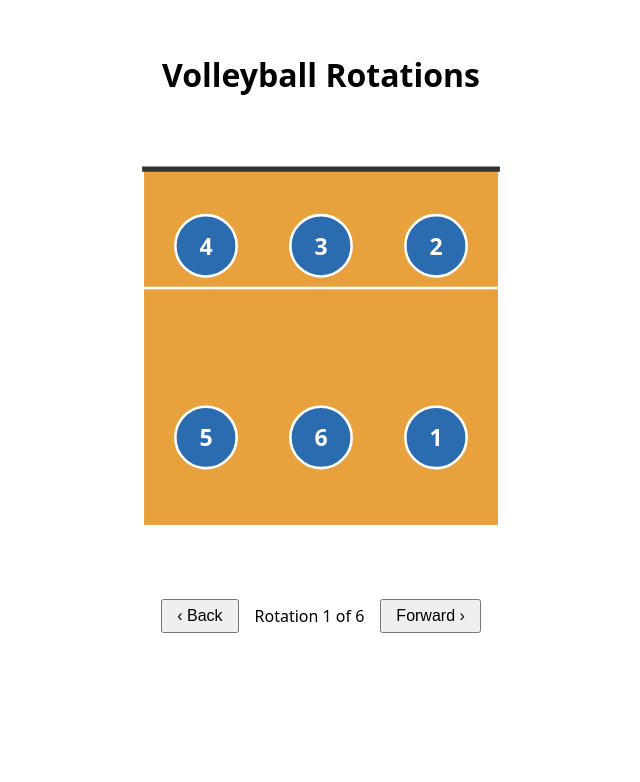
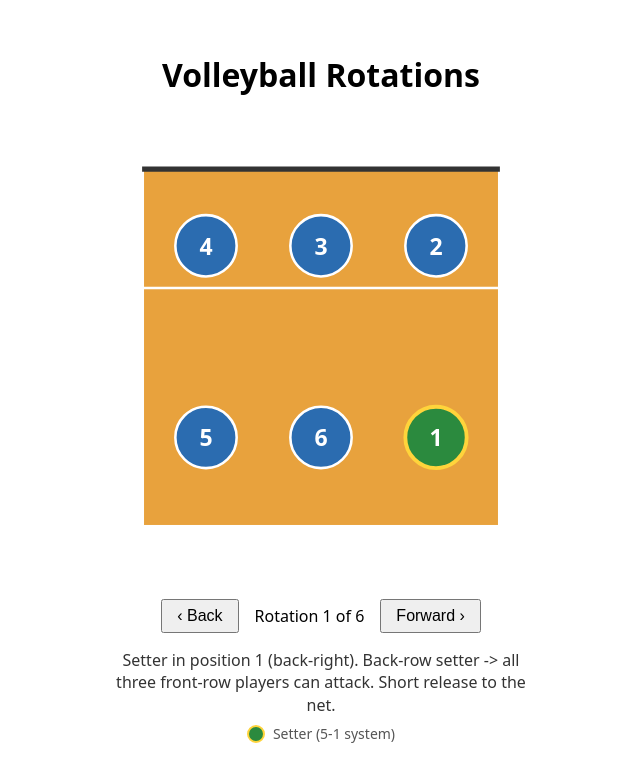
Before and after one commit to MarcoAnt1/volley-rotations, a Vue app: page / in a window 1280 px wide. Shown: the top 782 px of the page, without its empty margins (319-959 px from the left). Built offline with nearby package versions, Linux system fonts and the light colour scheme; the HTML template or start-up script is replaced by a standard one.

Commit message:
Add setter tips and enhance Court component for volleyball rotations

```diff
--- a/src/App.vue
+++ b/src/App.vue
@@ -1,8 +1,12 @@
 <script setup lang="ts">
+import { computed } from 'vue';
 import Court from './components/Court.vue';
 import { useRotation } from './composables/useRotation.js';
+import { positionOf, setterTips, SETTER } from './data/rotations.js';
 
 const { rotation, rotateForward, rotateBack } = useRotation();
+
+const setterTip = computed(() => setterTips[positionOf(SETTER, rotation.value)]);
 </script>
 
 <template>
@@ -14,6 +18,8 @@
       <span>Rotation {{ rotation + 1 }} of 6</span>
       <button @click="rotateForward">Forward ›</button>
     </div>
+    <p class="tip">{{ setterTip }}</p>
+    <p class="legend"><span class="dot"></span> Setter (5-1 system)</p>
   </main>
 </template>
 
@@ -39,4 +45,30 @@
   padding: 6px 14px;
   cursor: pointer;
 }
+
+.tip {
+  max-width: 420px;
+  margin: 16px auto 0;
+  line-height: 1.4;
+  color: #333;
+}
+
+.legend {
+  display: flex;
+  align-items: center;
+  justify-content: center;
+  gap: 8px;
+  margin-top: 8px;
+  font-size: 14px;
+  color: #555;
+}
+
+.dot {
+  display: inline-block;
+  width: 14px;
+  height: 14px;
+  border-radius: 50%;
+  background: #2b8a3e;
+  border: 2px solid #ffd43b;
+}
 </style>
--- a/src/components/Court.vue
+++ b/src/components/Court.vue
@@ -1,3 +1,15 @@
+<script setup lang="ts">
+import { positionCoords, positionOf, SETTER, type Position, type Point } from '@/data/rotations';
+
+const props = defineProps<{ rotation: number }>();
+
+const players: Position[] = [1, 2, 3, 4, 5, 6];
+
+function coordsFor(player: Position): Point {
+    return positionCoords[positionOf(player, props.rotation)];
+}
+</script>
+
 <template>
     <svg class="court" viewBox="0 0 360 360" xmlns="http://www.w3.org/2000/svg">
         <!-- Court floor -->
@@ -16,6 +28,7 @@
             v-for="player in players"
             :key="player"
             class="player"
+            :class="{ setter: player === SETTER}"
             :transform="`translate(${coordsFor(player).x}, ${coordsFor(player).y})`"
         >
             <circle r="24" />
@@ -23,18 +36,6 @@
         </g>
     </svg>
 </template>
-
-<script setup lang="ts">
-import { positionCoords, positionOf, type Position, type Point } from '@/data/rotations';
-
-const props = defineProps<{ rotation: number }>();
-
-const players: Position[] = [1, 2, 3, 4, 5, 6];
-
-function coordsFor(player: Position): Point {
-    return positionCoords[positionOf(player, props.rotation)];
-}
-</script>
 
 <style scoped>
 .court {
@@ -70,4 +71,10 @@
     fill: #ffffff;
     font: 600 18px system-ui, sans-serif;
 }
+
+.player.setter circle {
+    fill: #2b8a3e;
+    stroke: #ffd43b;
+    stroke-width: 3;
+}
 </style>
--- a/src/data/rotations.ts
+++ b/src/data/rotations.ts
@@ -31,3 +31,14 @@
     const index = (start + rotation) % rotationCycle.length;
     return rotationCycle[index];
 }
+
+export const SETTER: Position = 1;
+
+export const setterTips: Record<Position, string> = {
+    1: 'Setter in position 1 (back-right). Back-row setter -> all three front-row players can attack. Short release to the net.',
+    6: 'Setter in position 6 (back-middle). Still back row -> three front-row attackers. Release forward and right to the target.',
+    5: 'Setter in position 5 (back-left). Back row, but the longest run to the target - release early toward the right-front.',
+    4: 'Setter in position 4 (front-left). Now front row -> only two other front-row attackers. Slide righ along the net.',
+    3: 'Setter in position 3 (front-middle). Front-row setter - move right to the target; back row attacks matter more here.',
+    2: 'Setter in position 2 (front-right). Front row and already near the target - the easiest rotation to set from',
+};
```
